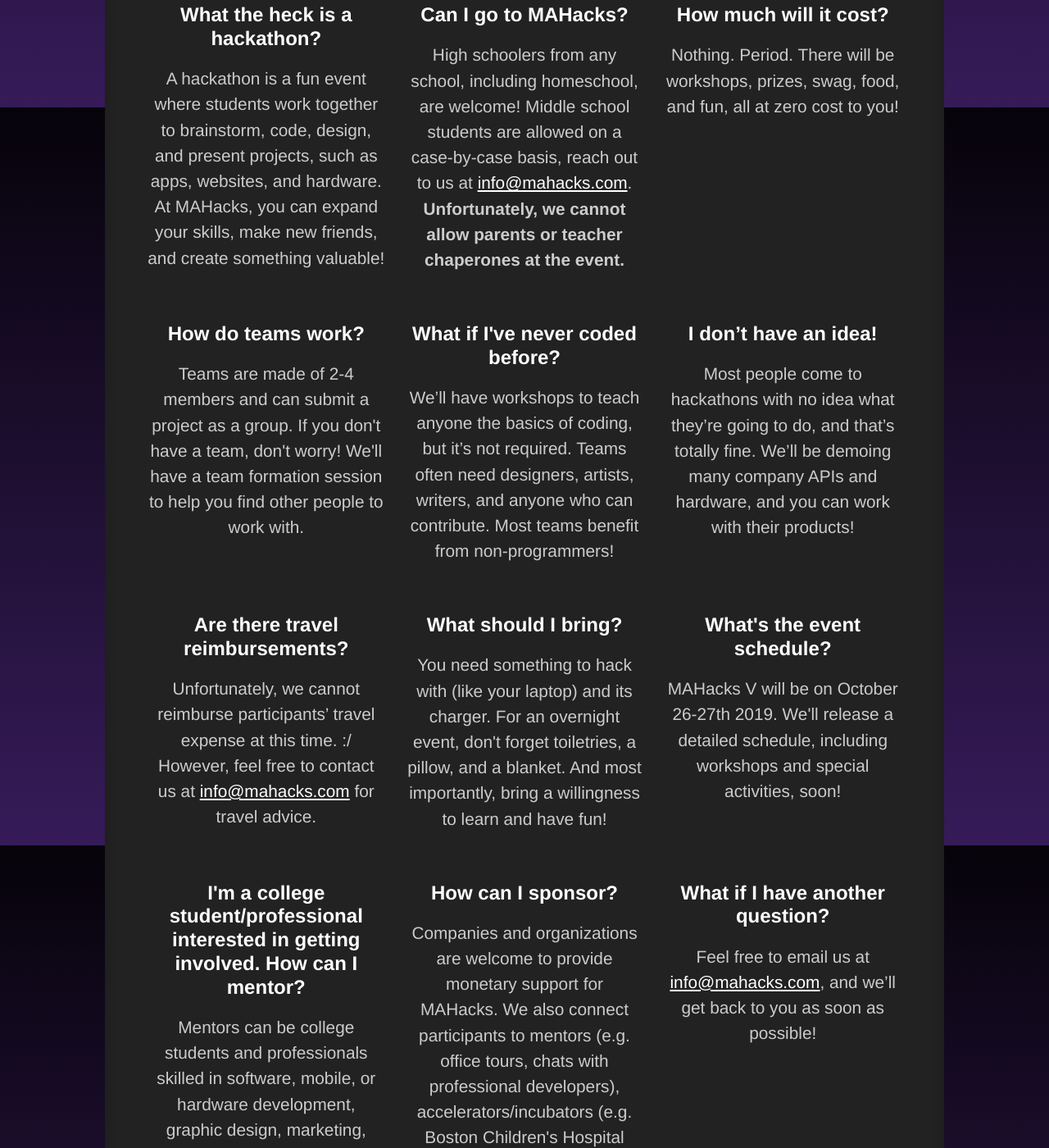
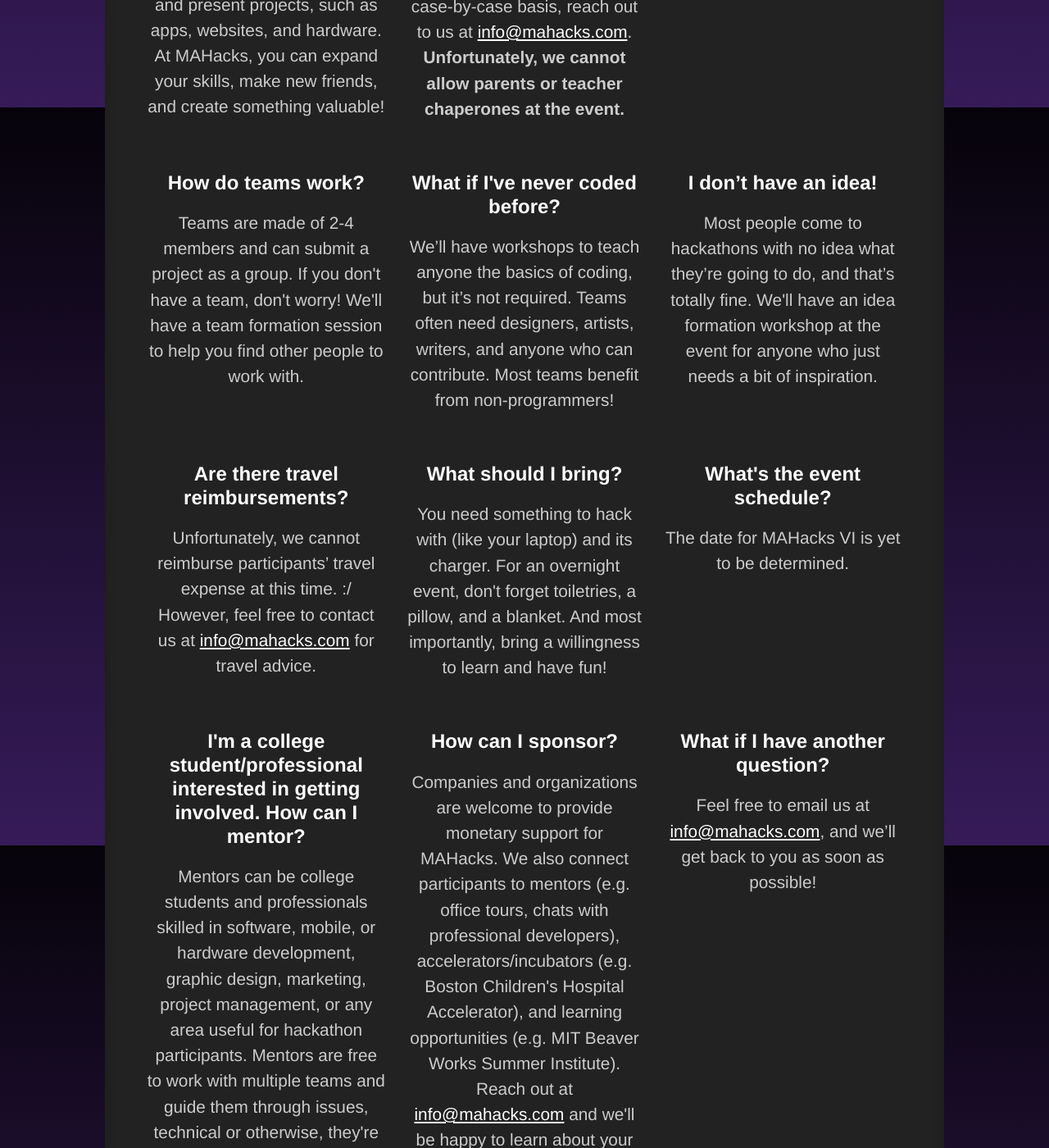
Before and after one commit to mahacks/old-website, a Jekyll site: the page built from index.html, in a window 1280 px wide and 1400 px high, scrolled down 2569 px. Shown: the whole window at 82% size. Built offline with Jekyll 4.4.1, drawn with Linux system fonts in a browser that asks for light colours; some web fonts are replaced; a script that is not in the unit is left out; some of the changed text lies outside the part shown.

Commit message:
updated website to remove MAHacks V dates

```diff
--- a/index.html
+++ b/index.html
@@ -14,8 +14,8 @@
 			</svg>
 
 			<h1><b>MAHacks</b>: Where Entrepreneurship Meets Technology</h1>
-			<h2><b>October 26-27th</b>, 2019 | Rapid7, Suite 400, 120 Causeway Street Boston, MA</h2>
-			<h3><b>12pm Saturday - 12pm Sunday</b></h3>
+			<h2><b>MAHacks VI</b>TBD</h2>
+			<h3><b></b></h3>
 
 			<a href="https://mahacks.com/live" class="button button-primary">Schedule & Live Page</a>
 		</header>
@@ -26,7 +26,7 @@
 
 				<p>MAHacks is a hackathon for high schoolers, by high schoolers! Hackathons are fun events, often 12 or 24 hours, for diving deep into brainstorming, designing, developing, and presenting projects.</p>
 
-				<p>In the past, we've held events at MIT, Canopy Coworking City, Upstatement, and WordStream. Join us for <b>MAHacks V</b> October 26-27th 2019, in Boston! LAST CHANCE TO REGISTER FOR MAHACKS V!!! Event schedule will be up soon.</p>
+				<p>In the past, we've held events at MIT, Canopy Coworking City, Upstatement, and WordStream. Join us for <b>MAHacks VI</b> TBD </p>
 
 				<a href="subscribe" class="button button-primary">Subscribe for Updates!</a>
 			</article>
@@ -81,7 +81,7 @@
 
 					<div>
 						<h3>I don’t have an idea!</h3>
-						<p>Most people come to hackathons with no idea what they’re going to do, and that’s totally fine. We’ll be demoing many company APIs and hardware, and you can work with their products!</p>
+						<p>Most people come to hackathons with no idea what they’re going to do, and that’s totally fine. We'll have an idea formation workshop at the event for anyone who just needs a bit of inspiration.</p>
 					</div>
 
 					<div>
@@ -96,7 +96,7 @@
 
 					<div>
 						<h3>What's the event schedule?</h3>
-						<p>MAHacks V will be on October 26-27th 2019. We'll release a detailed schedule, including workshops and special activities, soon!</p>
+						<p>The date for MAHacks VI is yet to be determined.</p>
 					</div>
 
 					<div>
```
